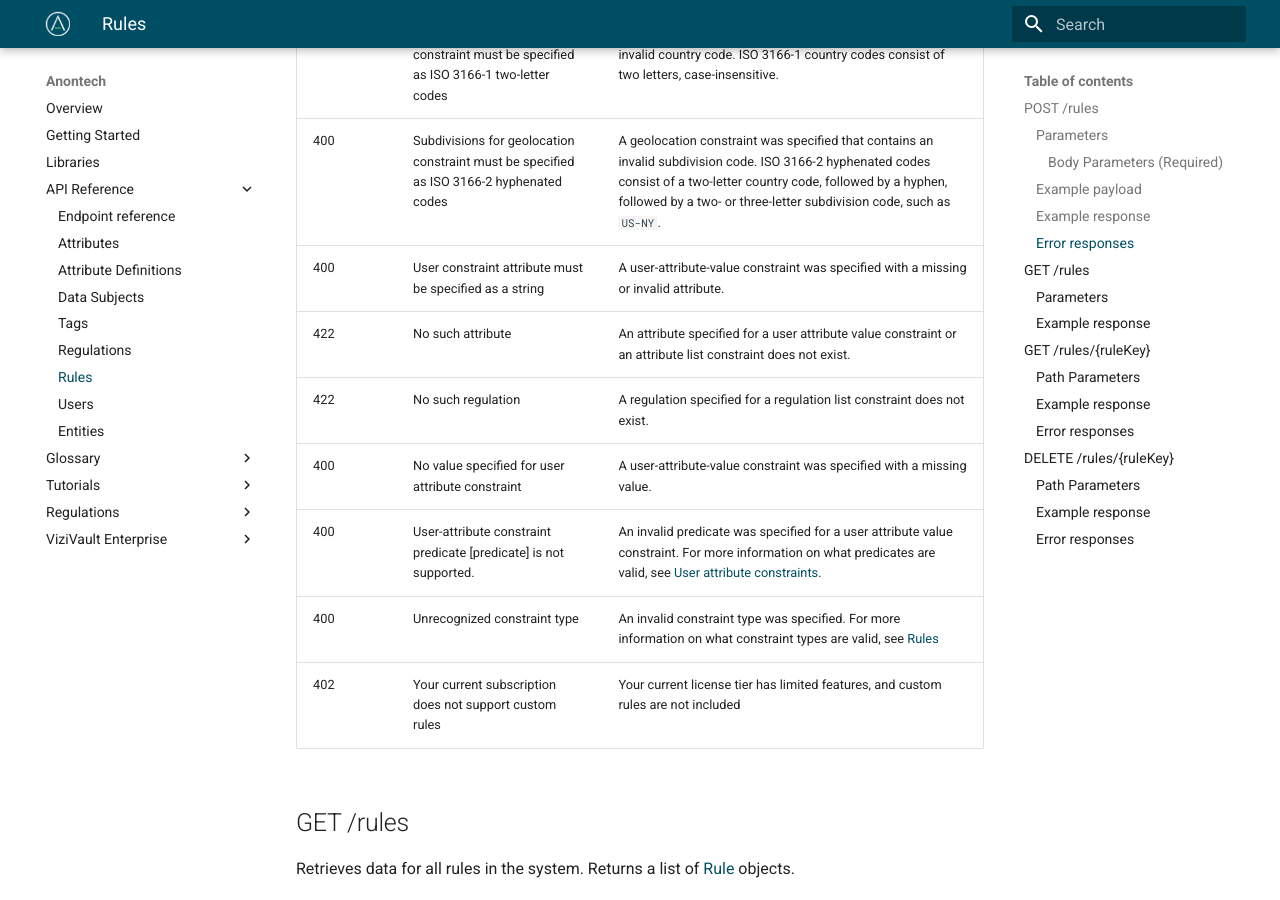
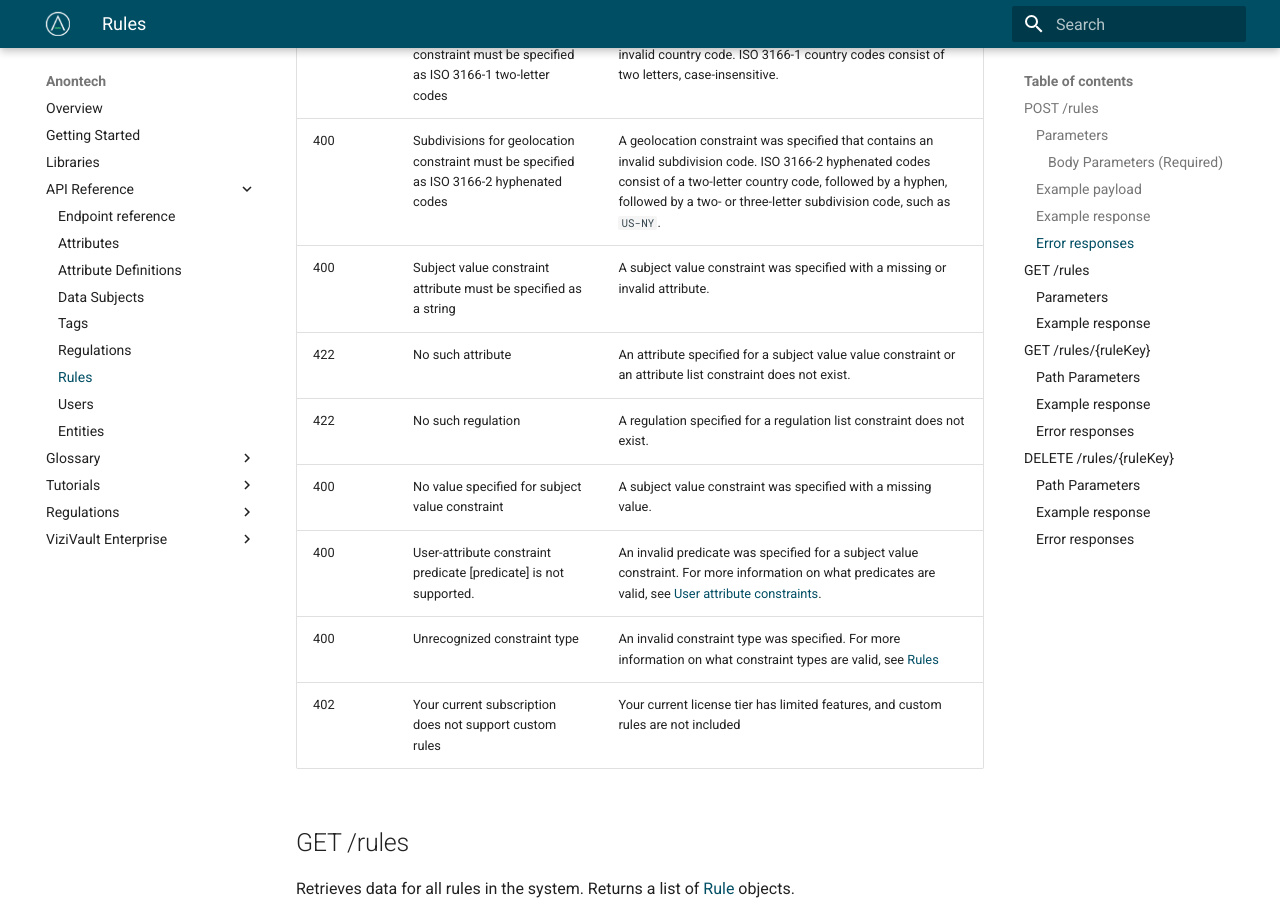
Before and after one commit to anontechnology/documentation, an MkDocs documentation site: the page built from docs/api/rules.md, in a window 1280 px wide and 900 px high, scrolled down 1902 px. Built offline with MkDocs 1.6.1 and Material for MkDocs 9.7.7, drawn with Linux system fonts in a browser that asks for light colours.

Commit message:
fixed some references to rules

```diff
--- a/docs/api/rules.md
+++ b/docs/api/rules.md
@@ -50,11 +50,11 @@ For more information on how to specify rules for rules, see [Rules](/tutorials/r
 |400        |Geolocation constraint \[country / subdivision\] list must be an array|A geolocation constraint was specified with a country list or subdivision list in an invalid format.|
 |400        |Countries for geolocation constraint must be specified as ISO 3166-1 two-letter codes|A geolocation constraint was specified that contains an invalid country code. ISO 3166-1 country codes consist of two letters, case-insensitive.|
 |400        |Subdivisions for geolocation constraint must be specified as ISO 3166-2 hyphenated codes|A geolocation constraint was specified that contains an invalid subdivision code. ISO 3166-2 hyphenated codes consist of a two-letter country code, followed by a hyphen, followed by a two- or three-letter subdivision code, such as `US-NY`.|
-|400        |User constraint attribute must be specified as a string|A user-attribute-value constraint was specified with a missing or invalid attribute.|
-|422        |No such attribute|An attribute specified for a user attribute value constraint or an attribute list constraint does not exist.|
+|400        |Subject value constraint attribute must be specified as a string|A subject value constraint was specified with a missing or invalid attribute.|
+|422        |No such attribute|An attribute specified for a subject value value constraint or an attribute list constraint does not exist.|
 |422        |No such regulation|A regulation specified for a regulation list constraint does not exist.|
-|400        |No value specified for user attribute constraint|A user-attribute-value constraint was specified with a missing value.|
-|400        |User-attribute constraint predicate \[predicate\] is not supported.|An invalid predicate was specified for a user attribute value constraint. For more information on what predicates are valid, see [User attribute constraints](/tutorials/rules#user-attribute-value-constraints).|
+|400        |No value specified for subject value constraint|A subject value constraint was specified with a missing value.|
+|400        |User-attribute constraint predicate \[predicate\] is not supported.|An invalid predicate was specified for a subject value constraint. For more information on what predicates are valid, see [User attribute constraints](/tutorials/rules#data-subject-value-constraints).|
 |400        |Unrecognized constraint type|An invalid constraint type was specified. For more information on what constraint types are valid, see [Rules](/tutorials/rules)|
 |402        |Your current subscription does not support custom rules|Your current license tier has limited features, and custom rules are not included|
 
```
Also changed, not shown: docs/api/tags.md (+1 -1 lines), docs/glossary/attribute.md (+1 -1 lines), docs/tutorials/rules.md (+2 -2 lines).
